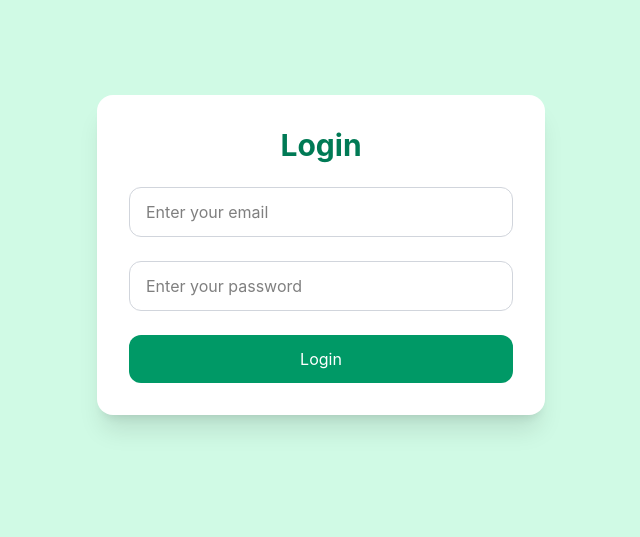
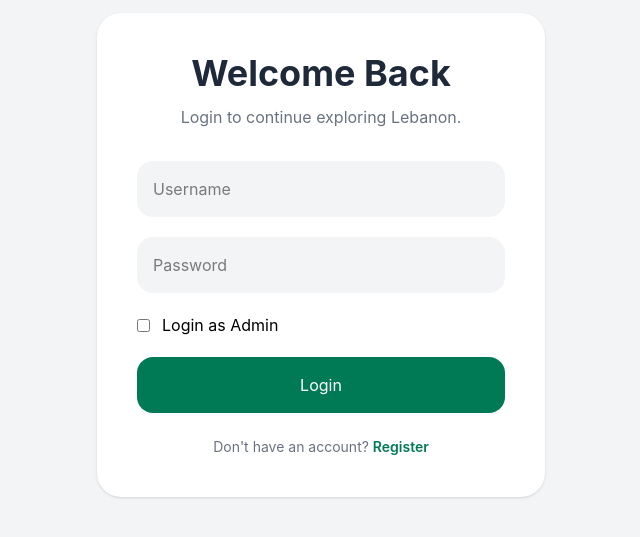
Before and after one commit to moemenhafez/project-final, a React (Vite) app: page /login in a window 1280 px wide. Shown: the part 145-682 px from the top of the page, without its empty margins (319-959 px from the left). Built offline with nearby package versions, Linux system fonts and the light colour scheme.

Commit message:
Add multi-role authentication and admin-only sidebar architecture

```diff
--- a/src/context/AuthContext.ts
+++ b/src/context/AuthContext.ts
@@ -5,7 +5,11 @@ import {
 export interface AuthContextType {
   isAuthenticated: boolean
 
-  login: () => void
+  role: 'user' | 'admin'
+
+  login: (
+    role: 'user' | 'admin'
+  ) => void
 
   logout: () => void
 }
--- a/src/context/AuthProvider.tsx
+++ b/src/context/AuthProvider.tsx
@@ -26,11 +26,33 @@ function AuthProvider({
     ) === 'true'
   )
 
-  function login() {
+  const [role, setRole] =
+    useState<'user' | 'admin'>(
+      (
+        localStorage.getItem(
+          'role'
+        ) as
+          | 'user'
+          | 'admin'
+      ) || 'user'
+    )
+
+  function login(
+    newRole:
+      | 'user'
+      | 'admin'
+  ) {
     localStorage.setItem(
       'isAuthenticated',
       'true'
     )
+
+    localStorage.setItem(
+      'role',
+      newRole
+    )
+
+    setRole(newRole)
 
     setIsAuthenticated(true)
   }
@@ -40,13 +62,20 @@ function AuthProvider({
       'isAuthenticated'
     )
 
+    localStorage.removeItem(
+      'role'
+    )
+
     setIsAuthenticated(false)
+
+    setRole('user')
   }
 
   return (
     <AuthContext.Provider
       value={{
         isAuthenticated,
+        role,
         login,
         logout,
       }}
--- a/src/pages/auth/LoginPage.tsx
+++ b/src/pages/auth/LoginPage.tsx
@@ -1,116 +1,205 @@
 import { useState } from 'react'
 
-import { useNavigate } from 'react-router-dom'
+import {
+  Link,
+  useNavigate,
+} from 'react-router-dom'
 
-import { useAuth } from '@/hooks/useAuth'
-
-import Notification from '@/components/feedback/Notification'
-
-import Button from '@/components/ui/Button'
-
-import Input from '@/components/ui/Input'
-
-import AuthLayout from '@/layouts/AuthLayout'
-
-import { loginUser } from '@/api/auth'
+import {
+  useAuth,
+} from '@/hooks/useAuth'
 
 function LoginPage() {
+  const [username, setUsername] =
+    useState('')
+
+  const [password, setPassword] =
+    useState('')
+
+  const [isAdmin, setIsAdmin] =
+    useState(false)
+
   const navigate = useNavigate()
 
   const { login } = useAuth()
-  const [email, setEmail] = useState('')
 
-  const [password, setPassword] = useState('')
+  function handleSubmit(
+    event: React.FormEvent
+  ) {
+    event.preventDefault()
 
-  const [error, setError] = useState('')
+    if (
+      isAdmin &&
+      username === 'admin' &&
+      password === 'admin123'
+    ) {
+      login('admin')
 
-  const [loading, setLoading] =
-    useState(false)
-
-  const [showNotification, setShowNotification] =
-    useState(false)
-
-  async function handleLogin() {
-  if (!email || !password) {
-    setError('Please fill all fields')
+      navigate('/dashboard')
 
       return
     }
 
-  try {
-    setError('')
-
-    setLoading(true)
-
-    const response = await loginUser({
-      username: email,
-      password,
-    })
-
-   login(response.accessToken)
+    if (
+      username === 'emilys' &&
+      password === 'emilyspass'
+    ) {
+      login('user')
 
       navigate('/dashboard')
 
-    setShowNotification(true)
+      return
+    }
 
-    setTimeout(() => {
-      setShowNotification(false)
-    }, 3000)
-  } catch {
-    setError('Invalid credentials')
-  } finally {
-    setLoading(false)
-  }
+    alert(
+      'Invalid credentials'
+    )
   }
 
   return (
-    <>
-      <Notification
-        message="Login successful"
-        show={showNotification}
+    <div
+      className="
+        min-h-screen
+        flex
+        items-center
+        justify-center
+        bg-gray-100
+        p-6
+      "
+    >
+      <div
+        className="
+          bg-white
+          p-10
+          rounded-3xl
+          shadow-sm
+          w-full
+          max-w-md
+        "
+      >
+        <h1
+          className="
+            text-4xl
+            font-bold
+            text-center
+            text-gray-800
+          "
+        >
+          Welcome Back
+        </h1>
+
+        <p
+          className="
+            text-gray-500
+            text-center
+            mt-3
+          "
+        >
+          Login to continue exploring
+          Lebanon.
+        </p>
+
+        <form
+          onSubmit={handleSubmit}
+          className="space-y-5 mt-8"
+        >
+          <input
+            type="text"
+            placeholder="Username"
+            value={username}
+            onChange={(event) =>
+              setUsername(
+                event.target.value
+              )
+            }
+            className="
+              w-full
+              p-4
+              rounded-2xl
+              bg-gray-100
+              outline-none
+            "
           />
 
-      <AuthLayout title="Login">
-        {error && (
-          <div
+          <input
+            type="password"
+            placeholder="Password"
+            value={password}
+            onChange={(event) =>
+              setPassword(
+                event.target.value
+              )
+            }
             className="
-              bg-red-100
-              text-red-600
-              px-4
-              py-3
-              rounded-xl
-              text-sm
+              w-full
+              p-4
+              rounded-2xl
+              bg-gray-100
+              outline-none
+            "
+          />
+
+          <label
+            className="
+              flex
+              items-center
+              gap-3
             "
           >
-            {error}
-          </div>
-        )}
-
-        <Input
-          type="email"
-          placeholder="Enter your email"
-          value={email}
+            <input
+              type="checkbox"
+              checked={isAdmin}
               onChange={(event) =>
-            setEmail(event.target.value)
+                setIsAdmin(
+                  event.target.checked
+                )
               }
             />
 
-        <Input
-          type="password"
-          placeholder="Enter your password"
-          value={password}
-          onChange={(event) =>
-            setPassword(event.target.value)
-          }
-        />
+            <span>
+              Login as Admin
+            </span>
+          </label>
 
-        <Button
-          title="Login"
-          onClick={handleLogin}
-          loading={loading}
-        />
-      </AuthLayout>
-    </>
+          <button
+            type="submit"
+            className="
+              w-full
+              bg-emerald-700
+              text-white
+              py-4
+              rounded-2xl
+              hover:bg-emerald-800
+              transition
+            "
+          >
+            Login
+          </button>
+        </form>
+
+        <div
+          className="
+            mt-6
+            text-center
+            text-sm
+            text-gray-500
+          "
+        >
+          Don&apos;t have an
+          account?
+          {' '}
+          <Link
+            to="/register"
+            className="
+              text-emerald-700
+              font-semibold
+            "
+          >
+            Register
+          </Link>
+        </div>
+      </div>
+    </div>
   )
 }
 
```
Also changed, not shown: src/components/layout/Sidebar.tsx (+159 -40 lines). Lines whose indentation alone changed are shown as unchanged.
